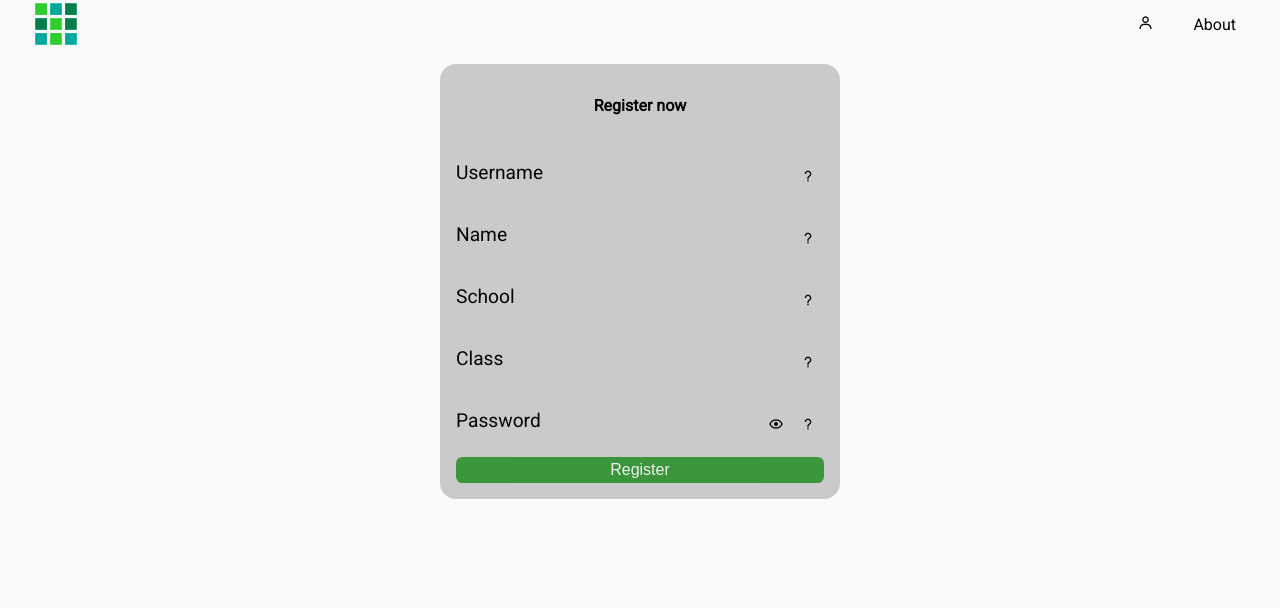
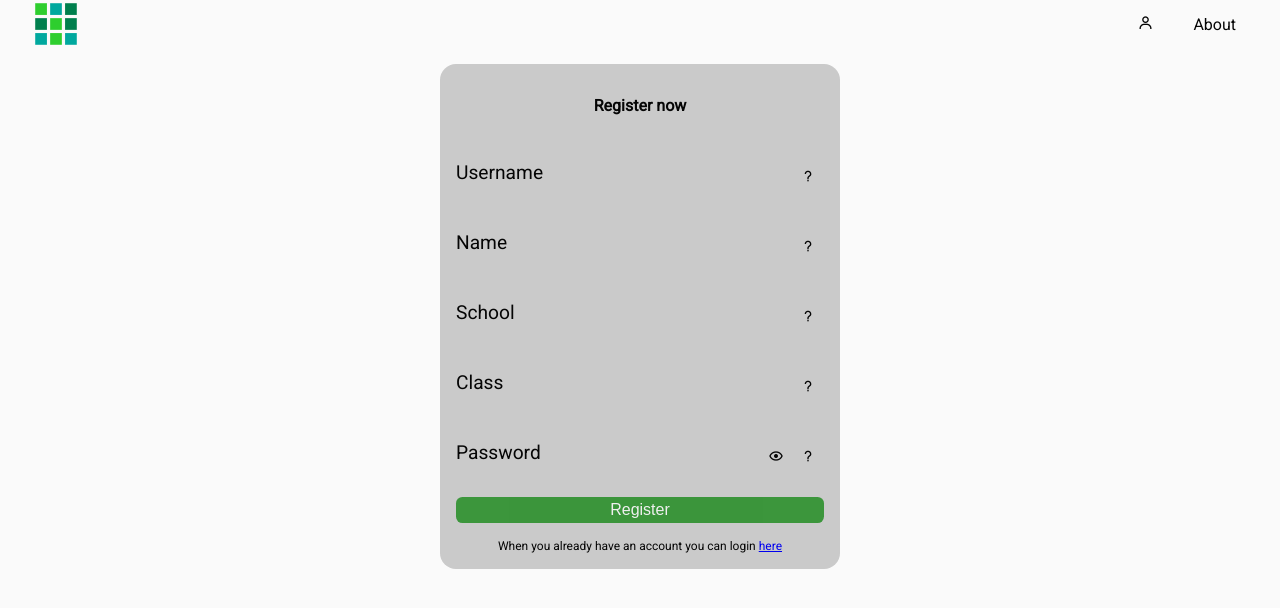
Before and after one commit to Dlurak/dloolFrontend, a SvelteKit app: page /register in a window 1280 px wide. Shown: the top 608 px of the page. Built offline with nearby package versions, Linux system fonts and the light colour scheme; no server answers.

Commit message:
added a link to login on the register page

```diff
--- a/src/routes/register/+page.svelte
+++ b/src/routes/register/+page.svelte
@@ -41,7 +41,7 @@
 			})
 				.then((res) => res.json())
 				.then((obj) => {
-					if (obj.status === 'error') {
+					if (obj.status === 'error') { // create error messages for the user when there is an error
 						const errorTextesObj = {
 							[`User ${username} already exists`]: 'The username is already taken',
 							[`School ${school} does not exist`]: "This school doesn't exist",
@@ -96,6 +96,10 @@
 		<SubmitButton value="Register" {disabled} />
 	</form>
 
+	<span id="small">
+		When you already have an account you can login <a href="/login">here</a>
+	</span>
+
 	<p id="successMessage">{successText}</p>
 	<p id="errorMessage">{errorText}</p>
 </div>
@@ -126,6 +130,9 @@
 	form {
 		display: grid;
 		grid-template-columns: 1fr;
+		gap: 0.5rem;
+
+		margin-bottom: 1rem;
 	}
 
 	/* SUCCESS AND ERROR MESSAGES */
@@ -141,9 +148,16 @@
 		color: var(--error);
 	}
 
-    /* DESKTOP LAYOUT */
+	/* SMALL TEXT AND LINK */
 
-    @media only screen and (min-width: 768px) {
+	#small,
+	#small * {
+		font-size: 0.75rem;
+	}
+
+	/* DESKTOP LAYOUT */
+
+	@media only screen and (min-width: 768px) {
 		/* Large Screens */
 		#wrapper {
 			width: clamp(19rem, 50%, 25rem);
```
